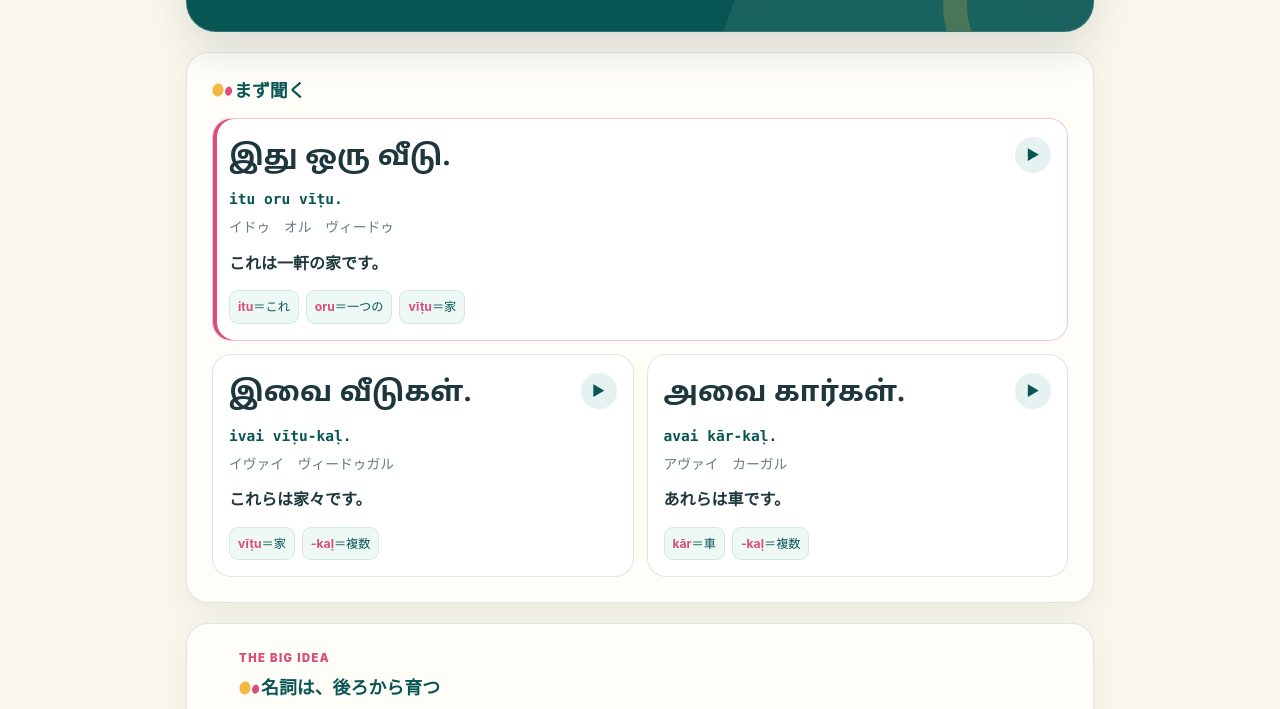
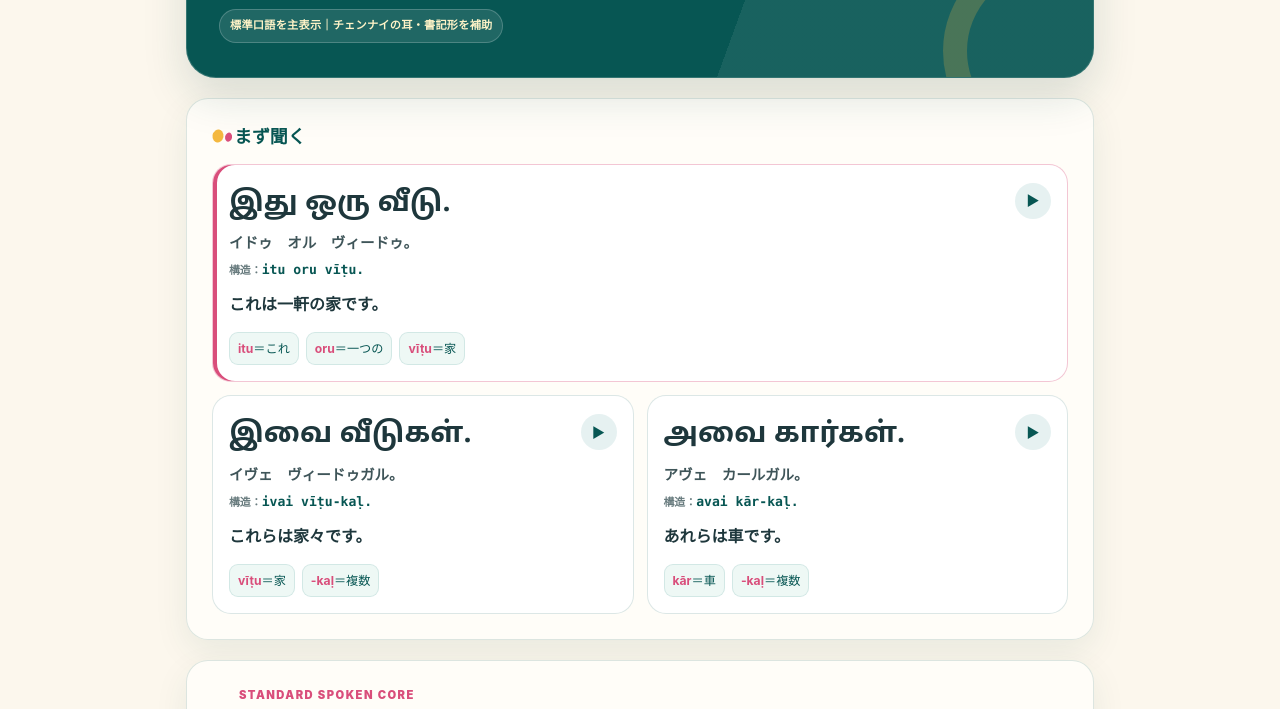
Before and after one commit to hane-san/tamil2, a plain HTML site: page index.html in a window 1280 px wide. Shown: the part 667-1376 px from the top of the page. Drawn offline with Linux system fonts and the light colour scheme.

Commit message:
Load spoken revision and register UI

```diff
--- a/index.html
+++ b/index.html
@@ -12,6 +12,7 @@
   <link rel="apple-touch-icon" href="app-icon.png">
   <link rel="manifest" href="manifest.webmanifest">
   <link rel="stylesheet" href="styles.css">
+  <link rel="stylesheet" href="revision.css">
 </head>
 <body>
   <div class="tropical-frame" aria-hidden="true">
@@ -80,6 +81,8 @@
   <script src="lesson18.js"></script>
   <script src="lesson19.js"></script>
   <script src="lesson20.js"></script>
+  <script src="lesson-revision.js"></script>
   <script src="app.js"></script>
+  <script src="lesson-ui-revision.js"></script>
 </body>
 </html>
```
